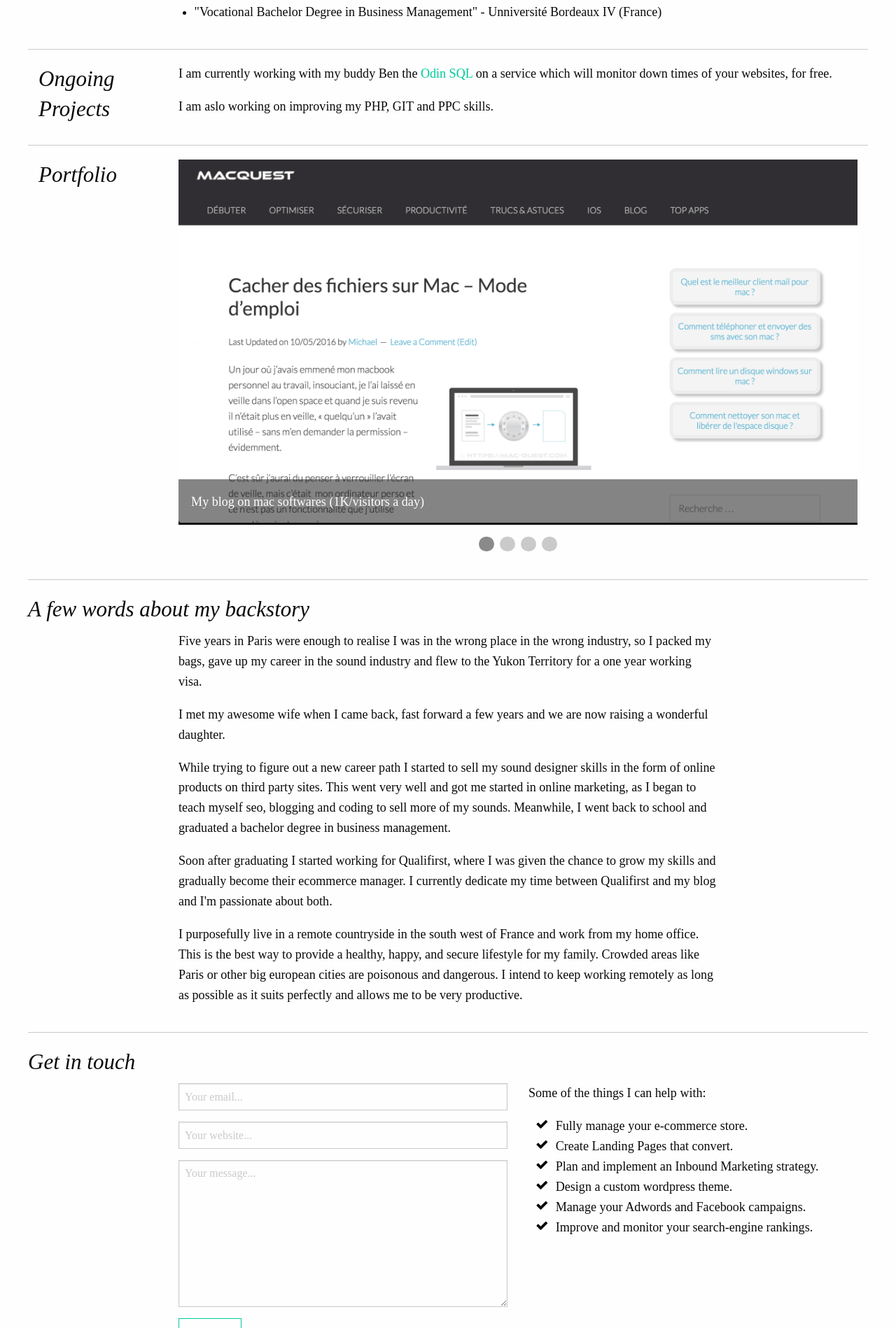
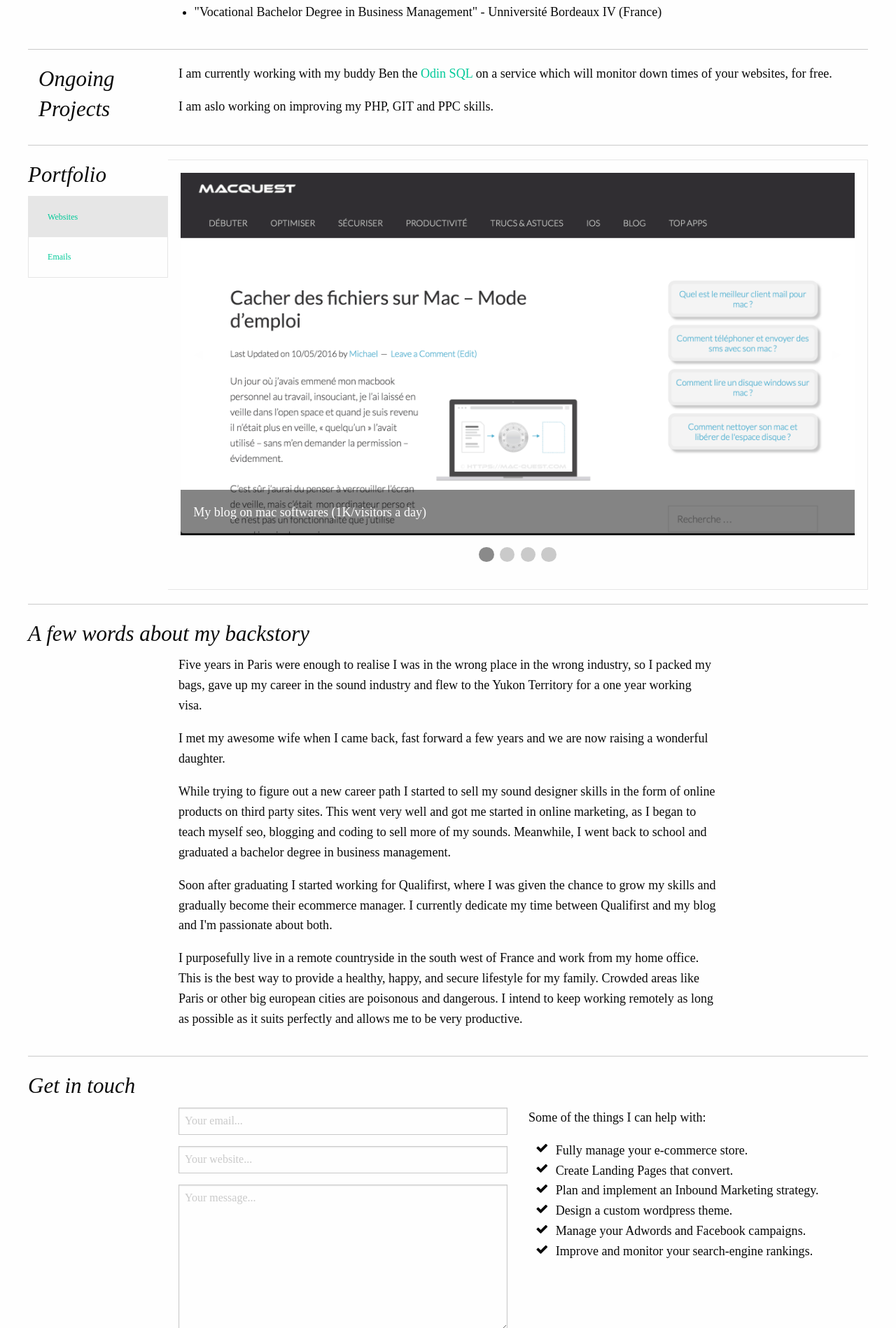
Before and after one commit to michael-picard/resume, a Jekyll site: the page built from index.html, in a window 1280 px wide. Shown: the part 1163-3061 px from the top of the page at 70% size. Built offline with Jekyll 4.4.1, drawn with Linux system fonts in a browser that asks for light colours; nearby versions of some CDN libraries.

Commit message:
vertical tabs

```diff
--- a/css/app.css
+++ b/css/app.css
@@ -1063,6 +1063,40 @@ select[multiple] { height: auto; background-image: none; }
 
 .orbit-bullets button.is-active { background-color: #8a8a8a; }
 
+.tabs { margin: 0; list-style-type: none; background: #fefefe; border: 1px solid #e6e6e6; }
+
+.tabs::before, .tabs::after { content: ' '; display: table; }
+
+.tabs::after { clear: both; }
+
+.tabs.vertical > li { width: auto; float: none; display: block; }
+
+.tabs.simple > li > a { padding: 0; }
+
+.tabs.simple > li > a:hover { background: transparent; }
+
+.tabs.primary { background: #00ca99; }
+
+.tabs.primary > li > a { color: #fefefe; }
+
+.tabs.primary > li > a:hover, .tabs.primary > li > a:focus { background: #00d9a5; }
+
+.tabs-title { float: left; }
+
+.tabs-title > a { display: block; padding: 1.25rem 1.5rem; line-height: 1; font-size: 0.6637168142rem; }
+
+.tabs-title > a:hover { background: #fefefe; }
+
+.tabs-title > a:focus, .tabs-title > a[aria-selected='true'] { background: #e6e6e6; }
+
+.tabs-content { background: #fefefe; transition: all 0.5s ease; border: 1px solid #e6e6e6; border-top: 0; }
+
+.tabs-content.vertical { border: 1px solid #e6e6e6; border-left: 0; }
+
+.tabs-panel { display: none; padding: 1rem; }
+
+.tabs-panel.is-active { display: block; }
+
 .thumbnail { border: solid 4px #fefefe; box-shadow: 0 0 0 1px rgba(10, 10, 10, 0.2); display: inline-block; line-height: 0; max-width: 100%; transition: box-shadow 200ms ease-out; border-radius: 0; margin-bottom: 1rem; }
 
 .thumbnail:hover, .thumbnail:focus { box-shadow: 0 0 6px 1px rgba(0, 202, 153, 0.5); }
--- a/index.html
+++ b/index.html
@@ -122,11 +122,47 @@ title: Michael Picard | Ecommerce Management Specialist
     </div>
     <div class="portfolio">
 
-        <div class="row">
+        <div class="row collapse">
             <div class="medium-2 columns">
                 <h3>Portfolio</h3>
+            <!--/div-->
+
+
+            <!--div class="row collapse"-->
+  <!--div class="medium-3 columns"-->
+    <ul class="tabs vertical" id="example-vert-tabs" data-tabs>
+      <li class="tabs-title is-active"><a href="#panel1v" aria-selected="true">Websites</a></li>
+      <li class="tabs-title"><a href="#panel2v">Emails</a></li>
+    </ul>
+    <!--/div-->
+
             </div>
+    <!--div class="medium-10 columns">
+    <div class="tabs-content vertical" data-tabs-content="example-vert-tabs">
+      <div class="tabs-panel is-active" id="panel1v">
+        <p>Lorem ipsum dolor sit amet, consectetur adipisicing elit, sed do eiusmod tempor incididunt ut labore et dolore magna aliqua.</p>
+      </div>
+      <div class="tabs-panel" id="panel2v">
+        <p>Vivamus hendrerit arcu sed erat molestie vehicula. Sed auctor neque eu tellus rhoncus ut eleifend nibh porttitor. Ut in nulla enim. Phasellus molestie magna non est bibendum non venenatis nisl tempor. Suspendisse dictum feugiat nisl ut dapibus.</p>
+      </div>
+      <div class="tabs-panel" id="panel3v">
+        <img class="thumbnail" src="assets/img/generic/rectangle-3.jpg">
+      </div>
+      <div class="tabs-panel" id="panel4v">
+        <p>Lorem ipsum dolor sit amet, consectetur adipisicing elit, sed do eiusmod tempor incididunt ut labore et dolore magna aliqua.</p>
+      </div>
+      <div class="tabs-panel" id="panel5v">
+        <p>Duis aute irure dolor in reprehenderit in voluptate velit esse cillum dolore eu fugiat nulla pariatur. Excepteur sint occaecat cupidatat non proident, sunt in culpa qui officia deserunt mollit anim id est laborum.</p>
+      </div>
+      <div class="tabs-panel" id="panel6v">
+        <img class="thumbnail" src="assets/img/generic/rectangle-5.jpg">
+      </div>
+    </div>
+  </div-->
+
             <div class="medium-10 columns">
+                   <div class="tabs-content vertical" data-tabs-content="example-vert-tabs">
+      <div class="tabs-panel is-active" id="panel1v">
                 <div class="orbit" role="region" aria-label="Favorite Space Pictures" data-orbit data-options="animInFromLeft:fade-in; animInFromRight:fade-in; animOutToLeft:fade-out; animOutToRight:fade-out;">
                     <ul class="orbit-container">
                         <button class="orbit-previous"><span class="show-for-sr">Previous Slide</span>&#9664;&#xFE0E;</button>
@@ -156,9 +192,11 @@ title: Michael Picard | Ecommerce Management Specialist
                     </nav>
                 </div>
             </div>
+                       <div class="tabs-panel" id="panel2v"><p>here goes panel 2 content</p></div>
         </div>
 
     </div>
+        </div>
     <div class="clearfix"></div>
     <hr>
     <div class="row">
```
Also changed, not shown: _layouts/default.html (+3 -1 lines).
